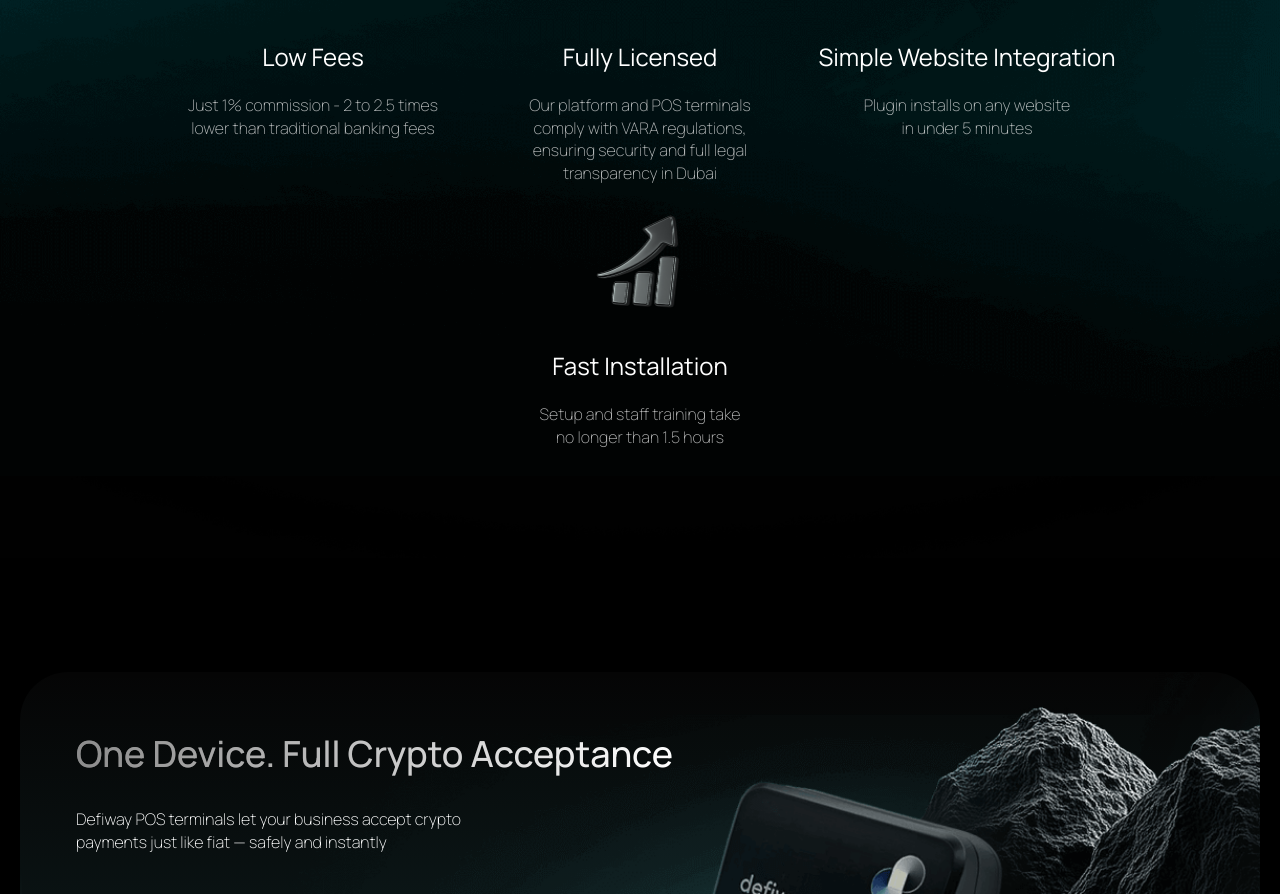
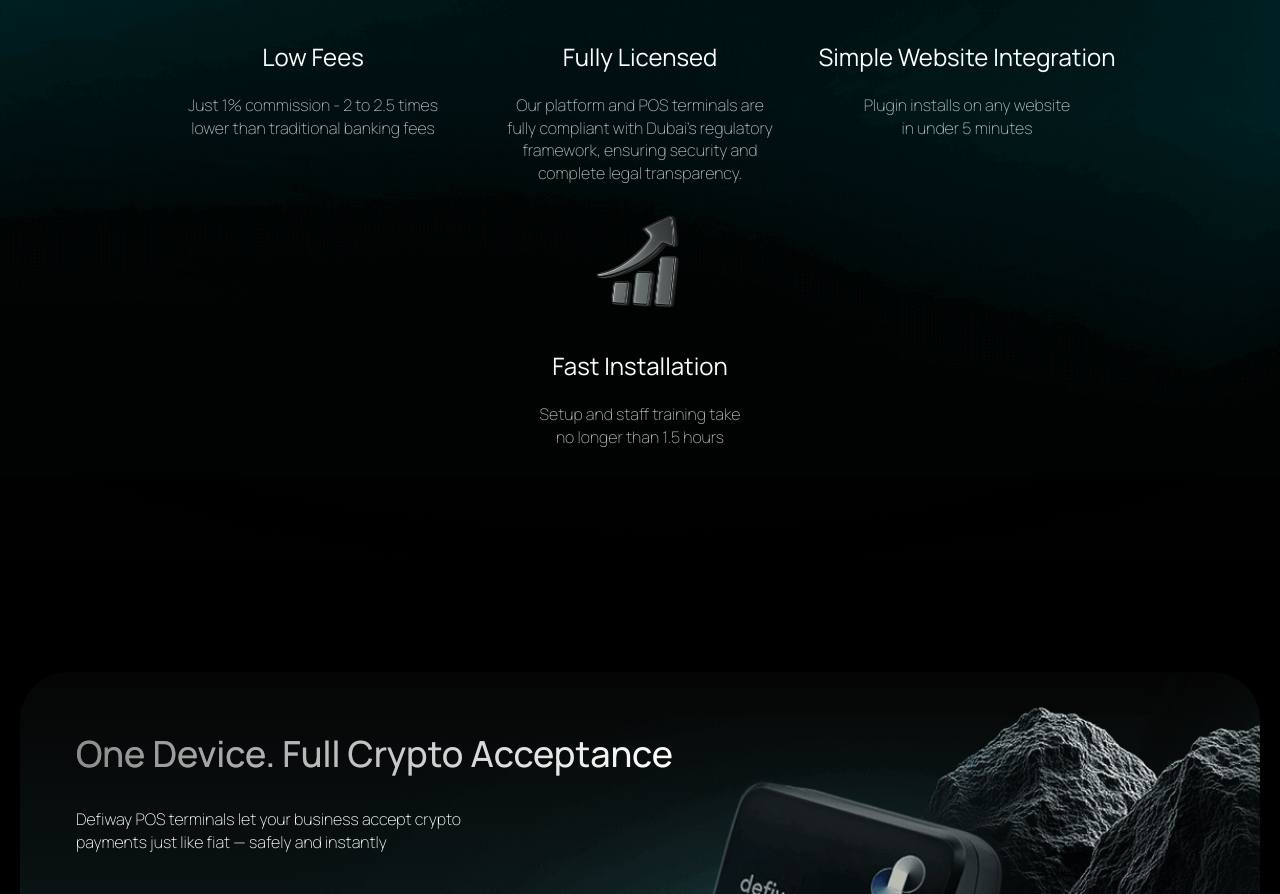
Before and after one commit to lenargum/defiway_pay, a website built with Vite: page src/index.html in a window 1280 px wide. Shown: the part 1759-2653 px from the top of the page. Built offline with nearby package versions, Linux system fonts and the light colour scheme.

Commit message:
fix: minor text change in benefits

```diff
--- a/src/index.html
+++ b/src/index.html
@@ -215,7 +215,11 @@
               <a href="#contact" class="btn btn-primary">
                 <span class="btn-text">Get in touch</span>
                 <div class="btn-icon-wrapper">
-                  <img src="/assets/icons/ui/arrow.svg" alt="Arrow" loading="lazy" />
+                  <img
+                    src="/assets/icons/ui/arrow.svg"
+                    alt="Arrow"
+                    loading="lazy"
+                  />
                 </div>
               </a>
             </div>
@@ -262,8 +266,9 @@
                 <div class="benefit-content">
                   <h3 class="benefit-title">Fully Licensed</h3>
                   <p class="benefit-description">
-                    Our platform and POS terminals comply with VARA regulations,
-                    ensuring security and full legal transparency in Dubai
+                    Our platform and POS terminals are fully compliant with
+                    Dubai’s regulatory framework, ensuring security and complete
+                    legal transparency.
                   </p>
                 </div>
               </div>
@@ -436,8 +441,8 @@
                 <div class="other-benefit-text">
                   <h3 class="other-benefit-small-title">Scalability</h3>
                   <p class="other-benefit-small-description">
-                    Attract crypto-enthusiasts and accept payments from
-                    clients around the world
+                    Attract crypto-enthusiasts and accept payments from clients
+                    around the world
                   </p>
                 </div>
               </div>
@@ -453,8 +458,7 @@
                 <div class="other-benefit-text">
                   <h3 class="other-benefit-small-title">Modern Image</h3>
                   <p class="other-benefit-small-description">
-                    Emphasize your tech-savviness and stand out from
-                    competitors
+                    Emphasize your tech-savviness and stand out from competitors
                   </p>
                 </div>
               </div>
```
